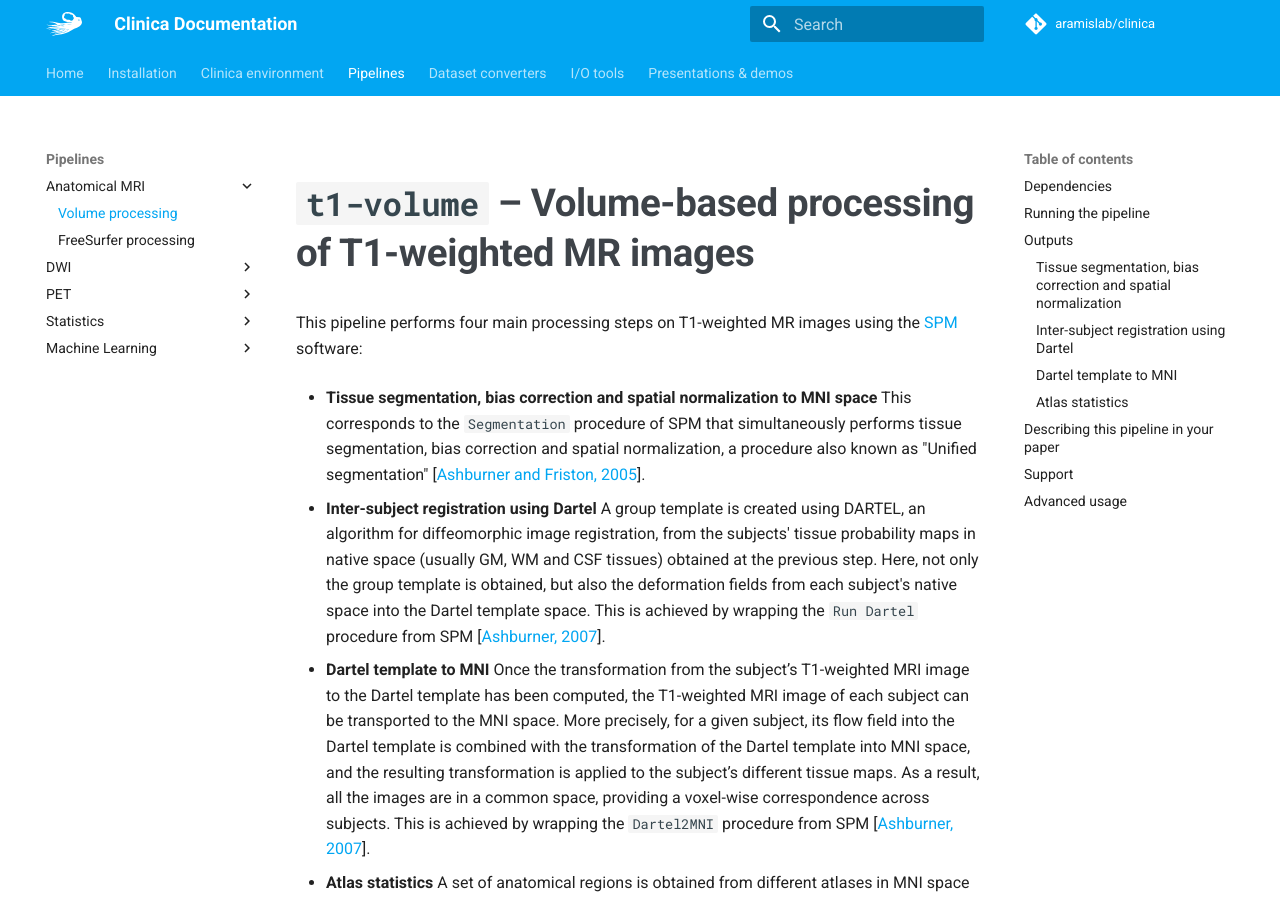
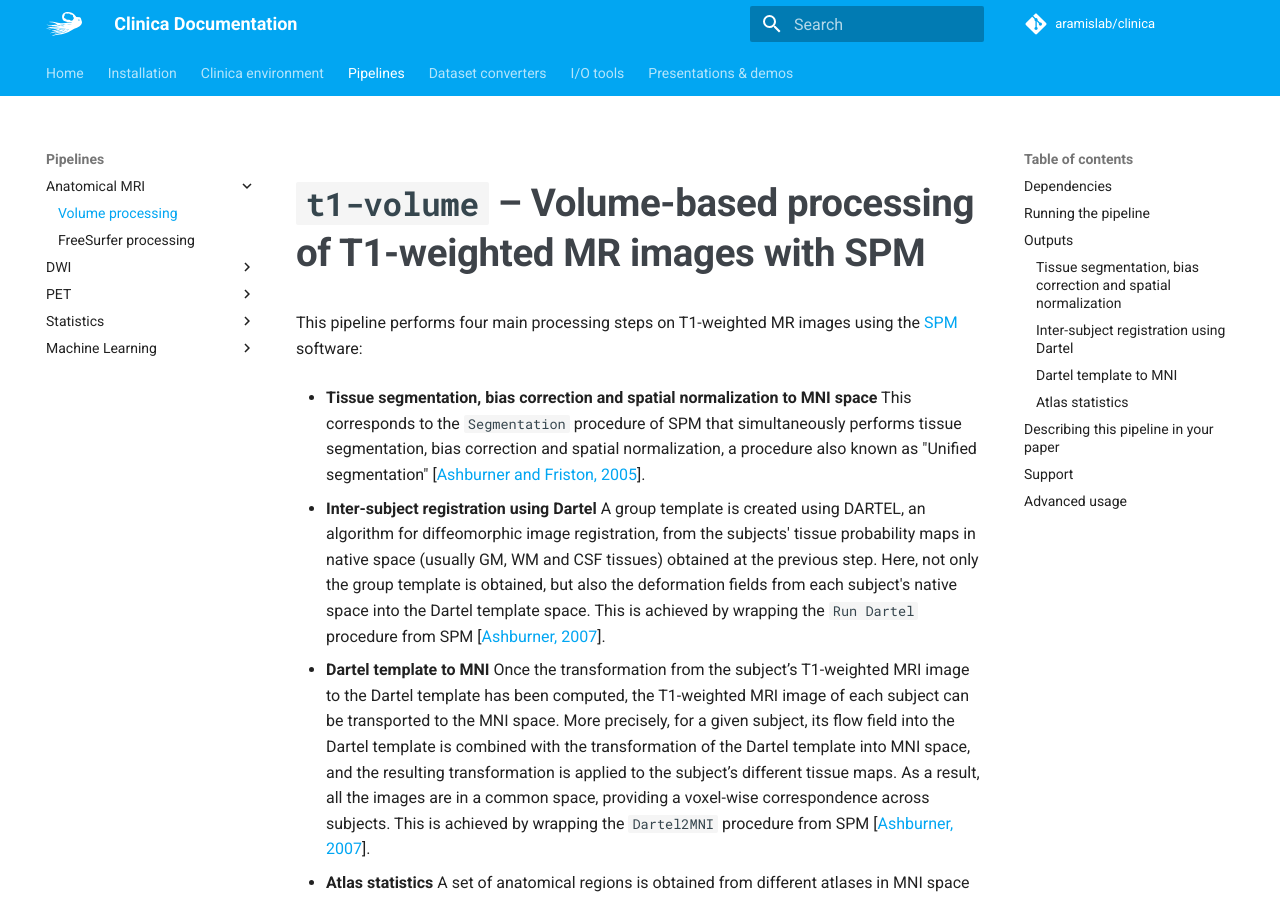
Before and after one commit to aramis-lab/clinica, an MkDocs documentation site: the page built from docs/Pipelines/T1_Volume.md, in a window 1280 px wide and 900 px high. Built offline with MkDocs 1.6.1 and Material for MkDocs 9.7.7, drawn with Linux system fonts in a browser that asks for light colours; comment, search, counter and statistics services are not loaded; some of the changed text lies outside the part shown.

Commit message:
Add software name to title

```diff
--- a/docs/Pipelines/T1_Volume.md
+++ b/docs/Pipelines/T1_Volume.md
@@ -1,4 +1,4 @@
-# `t1-volume` – Volume-based processing of T1-weighted MR images
+# `t1-volume` – Volume-based processing of T1-weighted MR images with SPM
 
 This pipeline performs four main processing steps on T1-weighted MR images using the [SPM](http://www.fil.ion.ucl.ac.uk/spm/) software:
 
```
Also changed, not shown: other parts of docs/Pipelines/T1_Volume.md (+3 -1 lines), docs/Pipelines/MachineLearning_Classification.md (+1 -1 lines).
